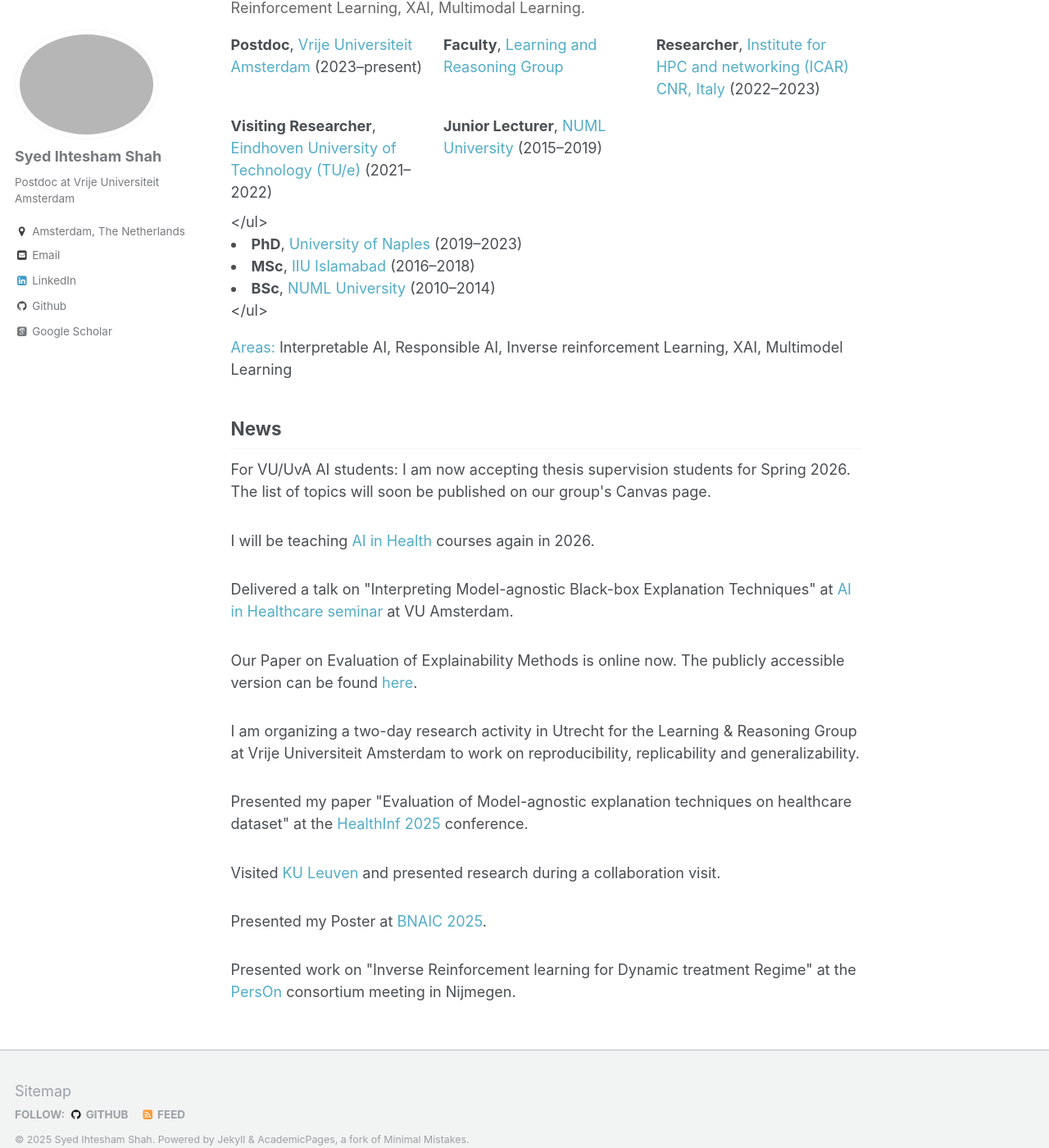
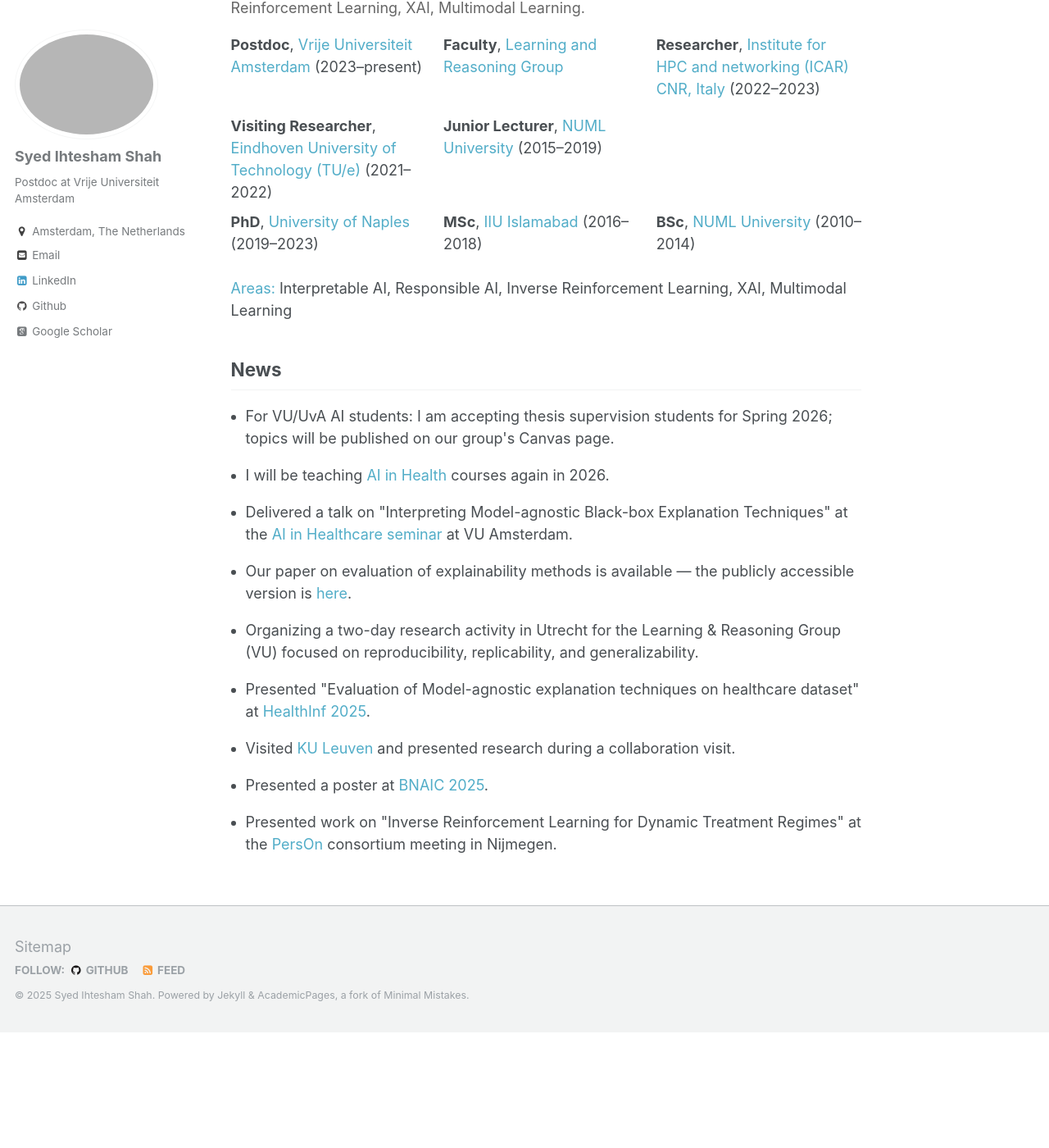
Before and after one commit to IhteshamShah/IhteshamShah.github.io, a Jekyll site: the page built from _pages/about.md, in a window 1280 px wide and 1400 px high, scrolled down 197 px. Shown: the whole window at 82% size. Built offline with Jekyll 4.4.1, drawn with Linux system fonts in a browser that asks for light colours; some web fonts are replaced; after the commit the page ends 1456 px from its top, so only the background shows below that.

Commit message:
changed to modren look home page

```diff
--- a/_pages/about.md
+++ b/_pages/about.md
@@ -22,27 +22,27 @@
   </div>
 
   <div style="flex:1;">
-    </ul>
+    <ul style="list-style:none; padding:0; margin:0; display:grid; grid-template-columns:repeat(auto-fit,minmax(200px,1fr)); gap:0.5rem;">
       <li><strong>PhD</strong>, <a href="https://www.uniparthenope.it/">University of Naples</a> (2019–2023)</li>
       <li><strong>MSc</strong>, <a href="https://www.iiu.edu.pk/">IIU Islamabad</a> (2016–2018)</li>
       <li><strong>BSc</strong>, <a href="https://www.numl.edu.pk/">NUML University</a> (2010–2014)</li>
     </ul>
 
-    <p style="margin-top:1rem;"><a href="https://IhteshamShah.info/research">Areas:</a> Interpretable AI, Responsible AI, Inverse reinforcement Learning, XAI, Multimodel Learning</p>
+    <p style="margin-top:1rem;"><a href="https://ihteshamshah.info/research">Areas:</a> Interpretable AI, Responsible AI, Inverse Reinforcement Learning, XAI, Multimodal Learning</p>
 
+  </div>
+
+  <div>
+  <h2>News</h2>
+  <ul style="display:grid; gap:0.5rem; padding-left:1rem;">
+    <li>For VU/UvA AI students: I am accepting thesis supervision students for Spring 2026; topics will be published on our group's Canvas page.</li>
+    <li>I will be teaching <a href="https://research.vu.nl/en/courses/ai-in-health-5/">AI in Health</a> courses again in 2026.</li>
+    <li>Delivered a talk on "Interpreting Model-agnostic Black-box Explanation Techniques" at the <a href="https://www.ai-health.nl/upcoming-events/">AI in Healthcare seminar</a> at VU Amsterdam.</li>
+    <li>Our paper on evaluation of explainability methods is available — the publicly accessible version is <a href="https://www.scitepress.org/Link.aspx?doi=10.5220/0013157400003911">here</a>.</li>
+    <li>Organizing a two-day research activity in Utrecht for the Learning & Reasoning Group (VU) focused on reproducibility, replicability, and generalizability.</li>
+    <li>Presented "Evaluation of Model-agnostic explanation techniques on healthcare dataset" at <a href="https://healthinf.scitevents.org/?y=2025">HealthInf 2025</a>.</li>
+    <li>Visited <a href="https://www.kuleuven.be/kuleuven">KU Leuven</a> and presented research during a collaboration visit.</li>
+    <li>Presented a poster at <a href="https://bnaic2025.unamur.be/programme.html">BNAIC 2025</a>.</li>
+    <li>Presented work on "Inverse Reinforcement Learning for Dynamic Treatment Regimes" at the <a href="https://www.personalisedcareinoncology.nl/">PersOn</a> consortium meeting in Nijmegen.</li>
+  </ul>
 </div>
-
-<div>
-  <h2>News</h2>
-  <div style="display:grid; gap:0.5rem;">
-    <p>For VU/UvA AI students: I am now accepting thesis supervision students for Spring 2026. The list of topics will soon be published on our group's Canvas page.</p>
-    <p>I will be teaching <a href="https://research.vu.nl/en/courses/ai-in-health-5/">AI in Health</a> courses again in 2026.</p>
-    <p>Delivered a talk on "Interpreting Model-agnostic Black-box Explanation Techniques" at <a href="https://www.ai-health.nl/upcoming-events/">AI in Healthcare seminar</a> at VU Amsterdam.</p>
-    <p>Our Paper on Evaluation of Explainability Methods is online now. The publicly accessible version can be found <a href="https://www.scitepress.org/Link.aspx?doi=10.5220/0013157400003911">here</a>.</p>
-    <p>I am organizing a two-day research activity in Utrecht for the Learning & Reasoning Group at Vrije Universiteit Amsterdam to work on reproducibility, replicability and generalizability.</p>
-    <p>Presented my paper "Evaluation of Model-agnostic explanation techniques on healthcare dataset" at the <a href="https://healthinf.scitevents.org/?y=2025">HealthInf 2025</a> conference.</p>
-    <p>Visited <a href="https://www.kuleuven.be/kuleuven">KU Leuven</a> and presented research during a collaboration visit.</p>
-    <p>Presented my Poster at <a href="https://bnaic2025.unamur.be/programme.html">BNAIC 2025</a>.</p>
-    <p>Presented work on "Inverse Reinforcement learning for Dynamic treatment Regime" at the <a href="https://www.personalisedcareinoncology.nl/">PersOn</a> consortium meeting in Nijmegen.</p>
-  </div>
-</div>
```
